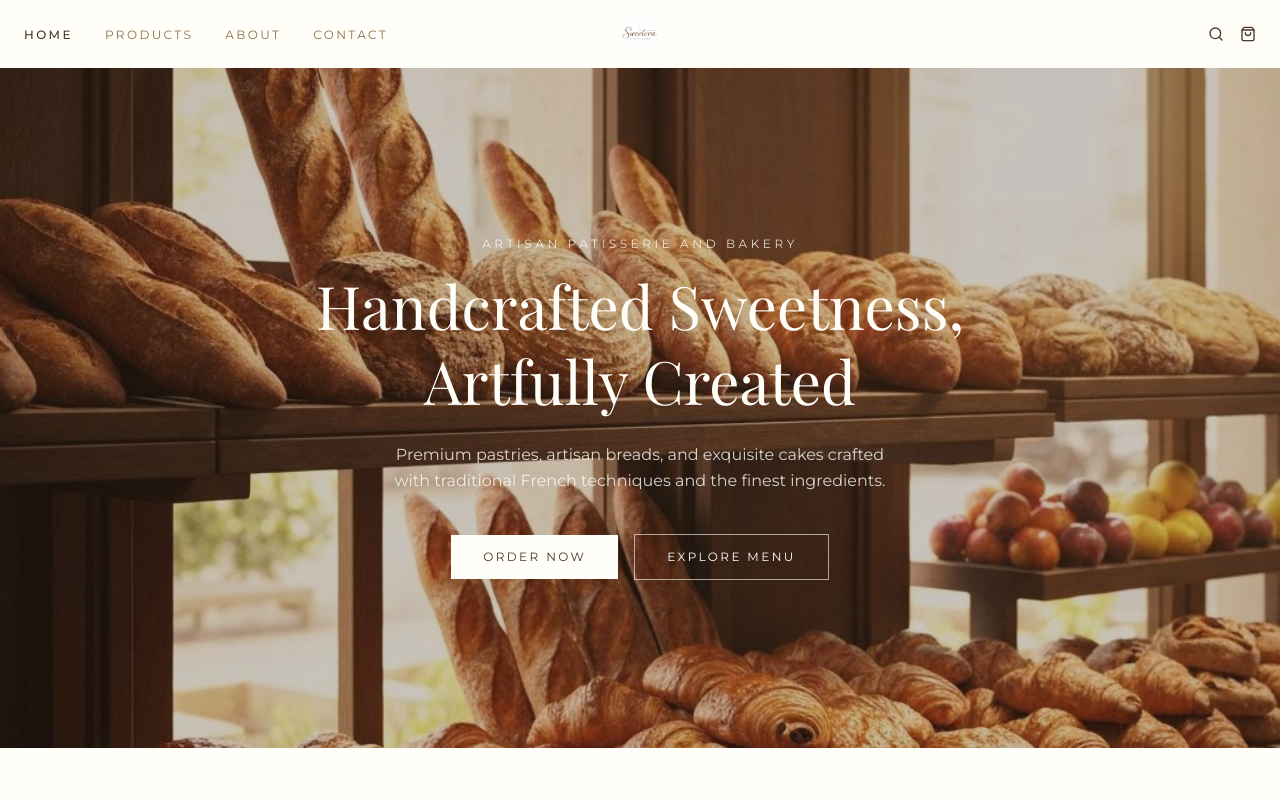
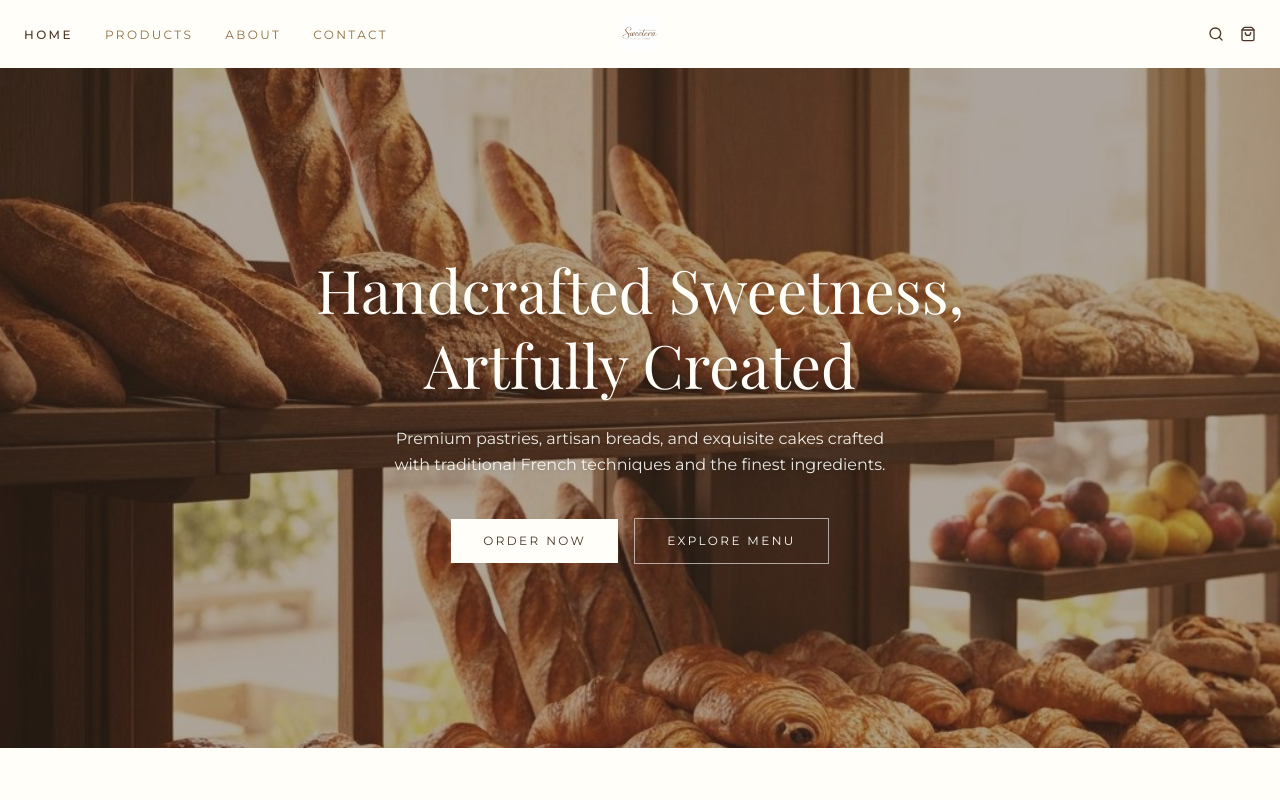
Before and after one commit to rimuhamu/sweetera, a Next.js app: page / in a window 1280 px wide. Shown: the top 800 px of the page. Built offline with nearby package versions, Linux system fonts and the light colour scheme; a web font is replaced by a local one.

Commit message:
style: improve text visibility

```diff
--- a/components/hero-section.tsx
+++ b/components/hero-section.tsx
@@ -12,15 +12,13 @@ export function HeroSection() {
         priority
         sizes="100vw"
       />
-      <div className="absolute inset-0 bg-foreground/30" />
+      <div className="absolute inset-0 bg-foreground/45" />
       <div className="relative z-10 mx-auto max-w-3xl px-6 text-center">
-        <p className="mb-4 text-xs tracking-[0.3em] text-primary-foreground/80">
-          ARTISAN PATISSERIE AND BAKERY
-        </p>
-        <h1 className="font-serif text-4xl leading-tight text-primary-foreground md:text-6xl md:leading-tight text-balance">
+
+        <h1 className="font-serif text-4xl leading-tight text-primary-foreground drop-shadow-md md:text-6xl md:leading-tight text-balance">
           Handcrafted Sweetness, Artfully Created
         </h1>
-        <p className="mx-auto mt-6 max-w-lg text-sm leading-relaxed text-primary-foreground/80 md:text-base">
+        <p className="mx-auto mt-6 max-w-lg text-sm leading-relaxed text-primary-foreground/90 drop-shadow-sm md:text-base">
           Premium pastries, artisan breads, and exquisite cakes crafted with
           traditional French techniques and the finest ingredients.
         </p>
```
